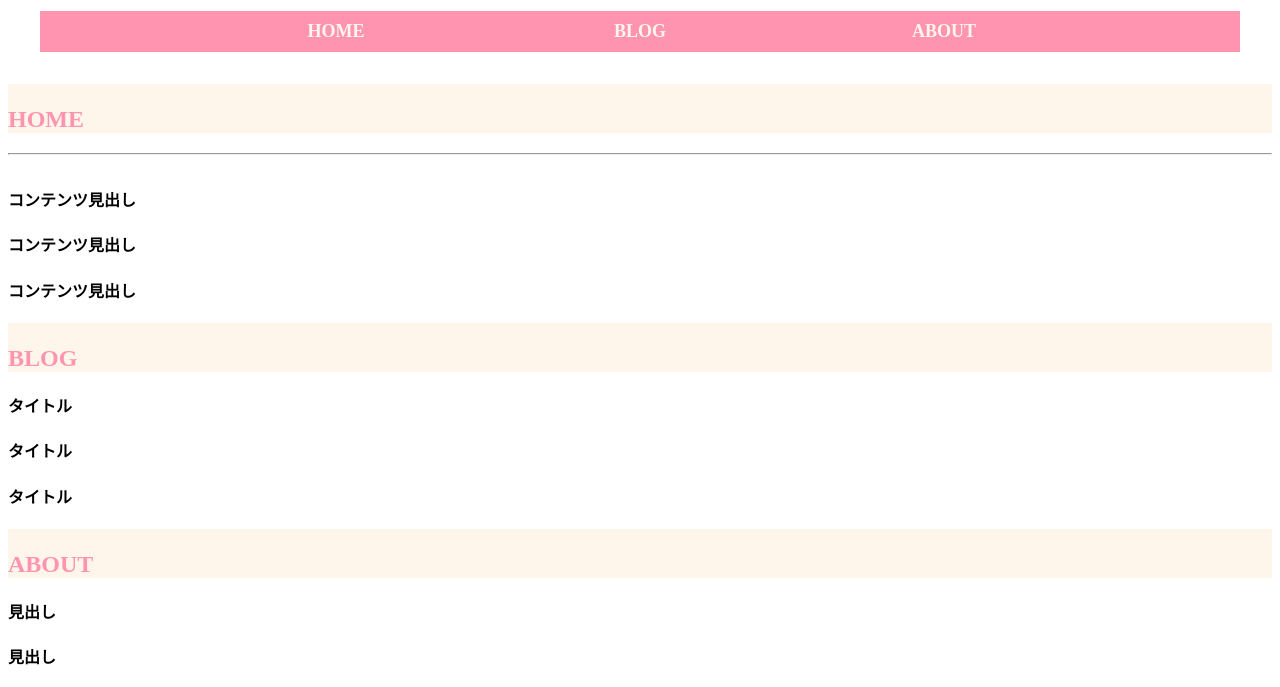
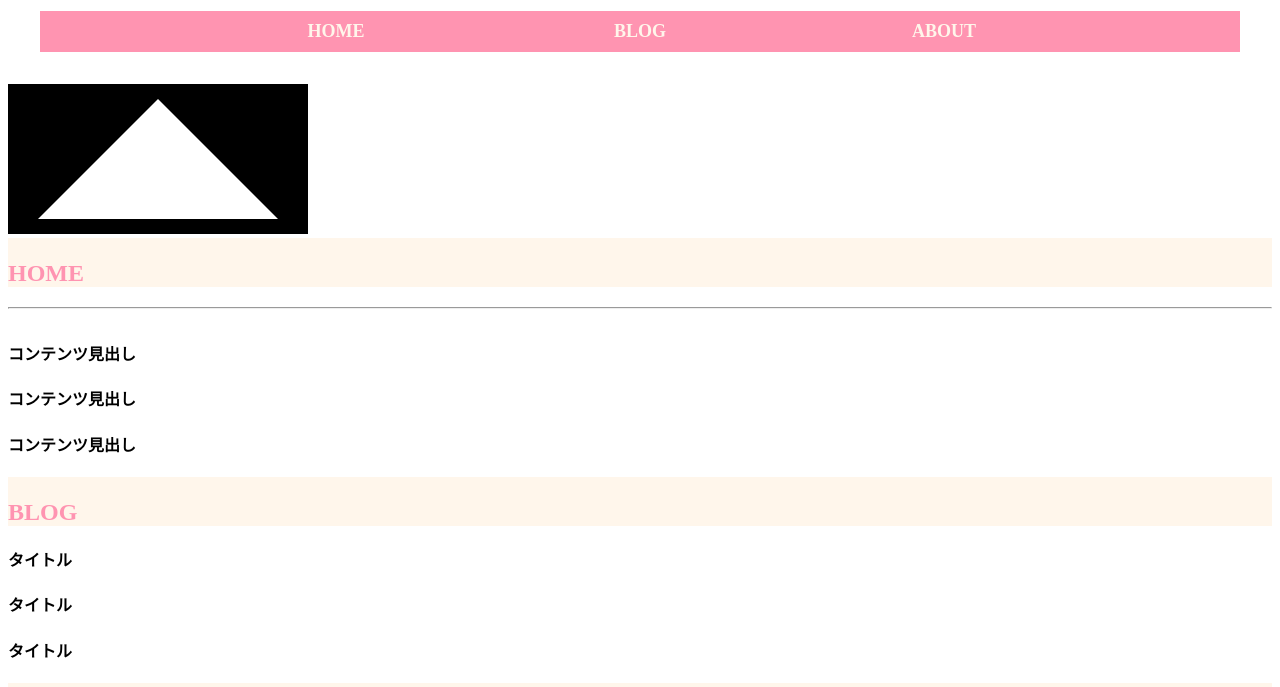
Before and after one commit to Pch13/-terminated-Website-1-Pch, a plain HTML site: page index.html in a window 1280 px wide. Shown: the part 108-795 px from the top of the page. Drawn offline with Linux system fonts and the light colour scheme.

Commit message:
WebGLを盛り込みました

```diff
--- a/PchWeb.js
+++ b/PchWeb.js
@@ -1,2 +1,85 @@
 const a="これはJSです。";
 alert("THIS IS POP-UP");
+
+//WebGLの記述
+document.addEventListener('DOMContentLoaded', function(){
+
+    //HTMLから"canvas"を受けとる
+    const canvas=document.getElementById('canvas');
+
+    //canvas要素からWebGLコンテキストを受けとる
+    const gl=canvas.getContext('webgl');
+
+    //WebGL非対応デバイスのためのチェック
+    if(!gl){
+        alert('webgl not supported.');
+        return;
+    }
+
+    //色の初期化
+    gl.clearColor(0.0, 0.0, 0.0, 1.0); //RGBA
+
+    //画面の初期化
+    // 次の描画が正常にできるようにする
+    gl.clear(gl.COLOR_BUFFER_BIT);
+
+    // ”プログラム”のオブジェクト作成
+    //Primitives(プリミティブ形状)の作成
+    const program=gl.createProgram();
+
+    //シェーダーのソースを取得
+    const vertexShaderSource=document.getElementById('vertexShader').textContent;
+    const fragmentShaderSource=document.getElementById('fragmentShader').textContent;
+
+    //シェーダーをコンパイル
+    //これを”プログラム”にシェーダーを割り当てる
+    const vertexShader=gl.createShader(gl.VERTEX_SHADER);
+    gl.shaderSource(vertexShader, vertexShaderSource);
+    gl.compileShader(vertexShader);
+    gl.attachShader(program, vertexShader);
+    const fragmentShader=gl.createShader(gl.FRAGMENT_SHADER);
+    gl.shaderSource(fragmentShader, fragmentShaderSource);
+    gl.compileShader(fragmentShader);
+    gl.attachShader(program, fragmentShader);
+
+    //シェーダーをリンクする
+    gl.linkProgram(program);
+
+    //プログラムを有効化
+    gl.useProgram(program);
+
+    // 頂点座標を定義
+    const triangleVertexPosition=[  //角かっこを使うところに注意
+        0.0, 0.8, 0.0, //xyzの順番で|-1.0～1.0|（canvasの真ん中が座標0.0）
+        -0.8, -0.8, 0.0,
+        0.8, -0.8, 0.0 //3方向ｘ３頂点
+    ];
+
+    //頂点バッファを作成
+    //GPUとの更新開始
+    const triangleVertexBuffer=gl.createBuffer();
+    //頂点バッファをバインド
+    gl.bindBuffer(gl.ARRAY_BUFFER, triangleVertexBuffer);
+    //頂点バッファに頂点データを落とす
+    //GPUに送る
+    gl.bufferData(gl.ARRAY_BUFFER, new Float32Array(triangleVertexPosition), gl.STATIC_DRAW);
+
+    //頂点データを受け取る皿を作成
+    //CPUに送る
+    const positionLocation=gl.getAttribLocation(program, 'position');
+    gl.enableVertexAttribArray(positionLocation);
+    //変数の型を指定する
+    //プログラムバッファー内は一次元バイナリのため、ポインターで型を指定してあげる
+    gl.vertexAttribPointer(positionLocation, 3, gl.FLOAT, false, 0, 0);
+
+    //vertexAttribPointer　めも(むずかしいから覚える。。)
+    //第一引数：プログラムオブジェクト、第二引数：size（頂点ごとに消費する配列要素数を指定）、第三引数：type(各要素の型を指定）、
+    // 第四引数：normalized（ノーマル：整数値を浮動小数点に変換するときに値の範囲が-1.0～1.0を正規化するか否か）、第五引数：stride
+    // (interleave:複数の異なる要素を交互に配置　している場合のみ、1頂点あたりの使用バイト数を指定)、第六引数：offset(要素が始まるオフセット位置の設定)
+
+    //描画する（最後に）
+    //GPU～CPU間の通信工数が減って効率的
+    gl.drawArrays(gl.TRIANGLES, 0, 3);
+    gl.flush();
+
+});
--- a/index.html
+++ b/index.html
@@ -13,8 +13,26 @@
     <link rel="stylesheet" href="PchWeb.css">
 
     <!--JS呼び出し　head内かbodyの末尾に記載-->
-    <script src="PchWeb.js">
-    </script> <!--バックスラッシュで閉じる-->
+    <script src="./PchWeb.js"></script> <!--HTMLは、バックスラッシュで閉じる-->
+
+    <!--シェーダー呼び出し-->
+    <!--craete vertex shader-->
+    <script id="vertexShader" type="x-shader/x-vertex">
+        attribute vec3 position;
+        void main(void){
+            gl_Position=vec4(position, 1.0); //ここに頂点情報を渡す
+        }
+    </script>
+
+    <!--craete fragment shader-->
+    <script id="fragmentShader" type="x-shader/x-fragment">
+        precision mediump float;
+        void main(void){
+            gl_FragColor=vec4 (1.0, 1.0, 1.0, 1.0);  //ここに色情報を渡す
+        }
+    </script>
+
+
     <title>Pch's first website</title>
 </head>
 
@@ -32,6 +50,9 @@
         </nav>
     </header>
     <main>
+        <!--WebGL　スタート-->
+        <canvas id="canvas"></canvas>
+        <!--WebGL　終わり-->
         <article id="home">
             <div class="title">
             <h2>HOME</h2>
```
